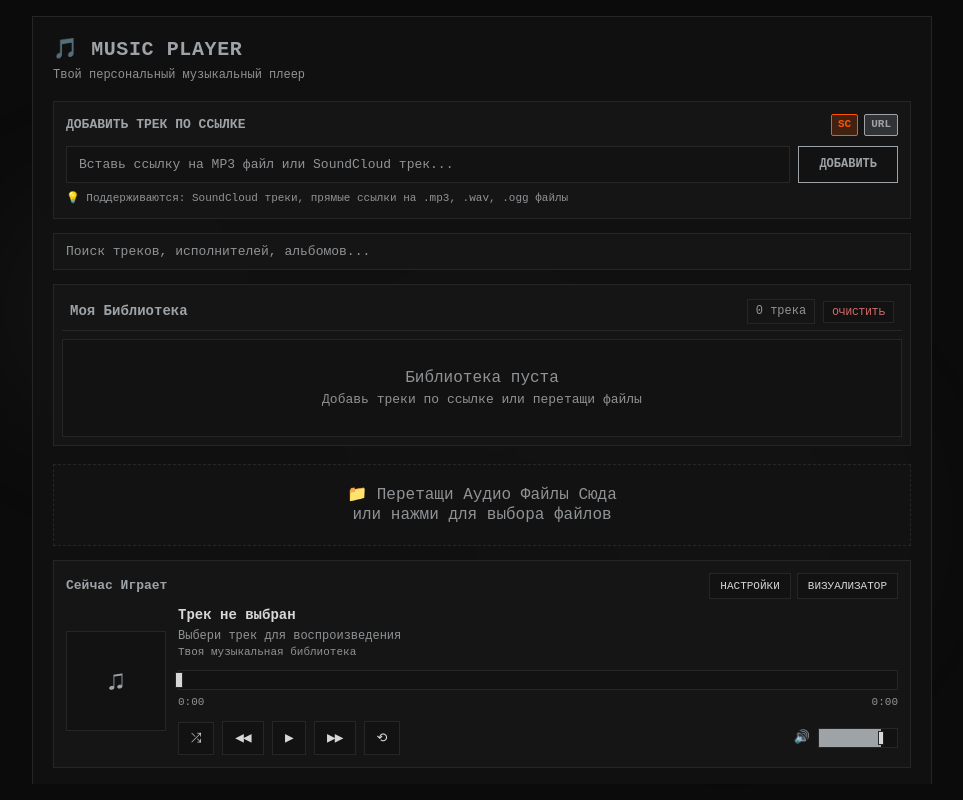
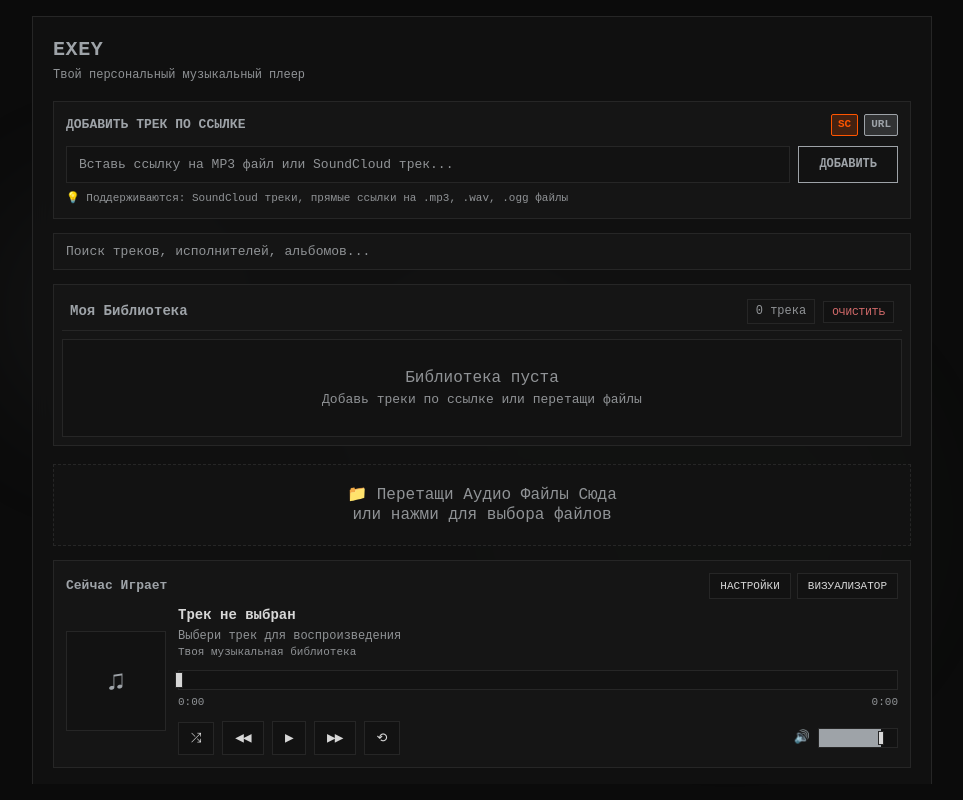
Before and after one commit to cs1s/player, a plain HTML site: page index.html in a window 1280 px wide. Shown: the whole page, without its empty margins (158-1121 px from the left). Drawn offline with Linux system fonts and the light colour scheme.

Commit message:
Update index.html

```diff
--- a/index.html
+++ b/index.html
@@ -731,7 +731,7 @@
 
   <div class="container">
     <div class="center_box">
-      <h1 class="app-title">🎵 Music Player</h1>
+      <h1 class="app-title">EXEY</h1>
       <p class="app-subtitle">Твой персональный музыкальный плеер</p>
 
       <!-- PWA Install Prompt -->
```
